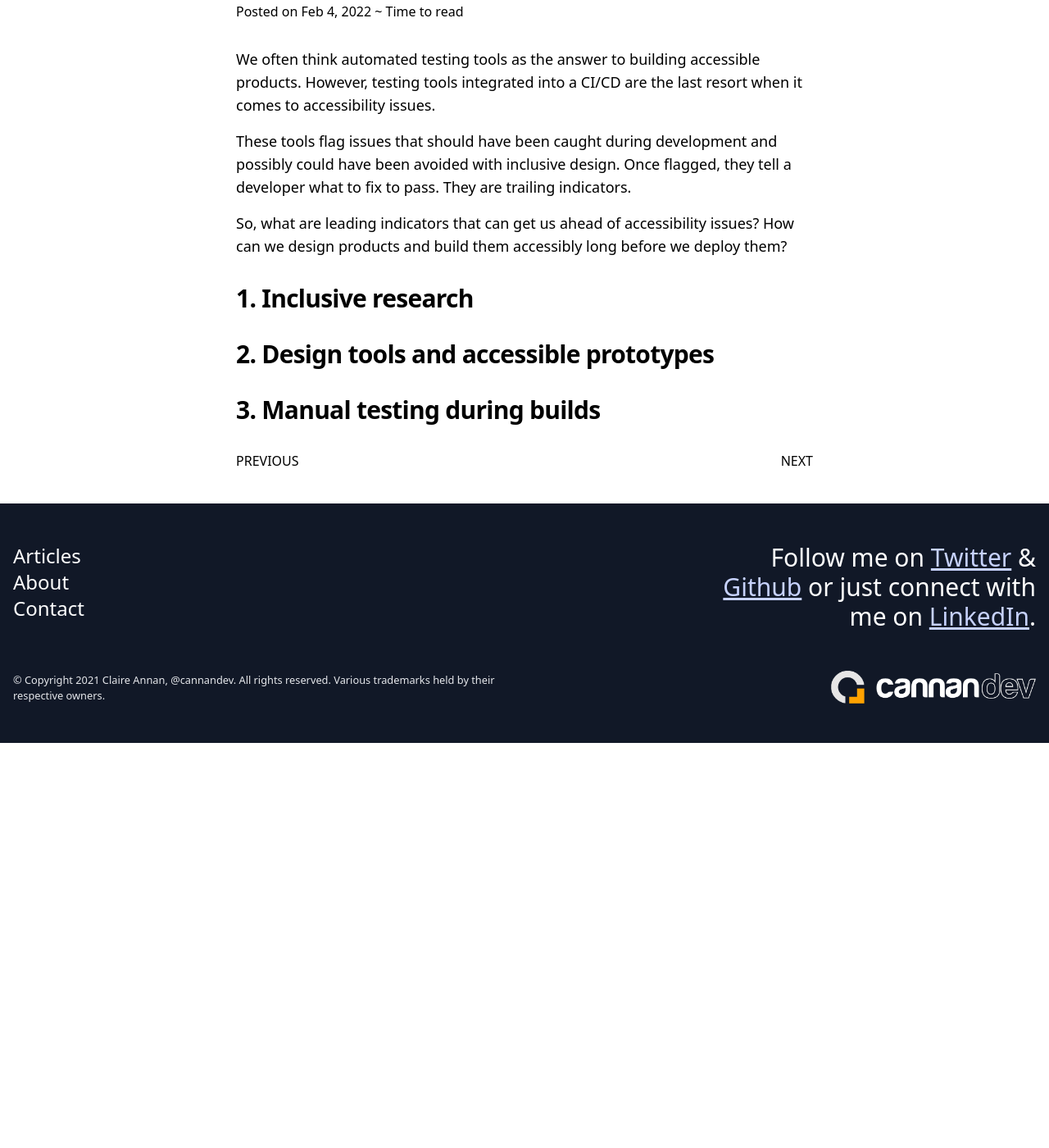
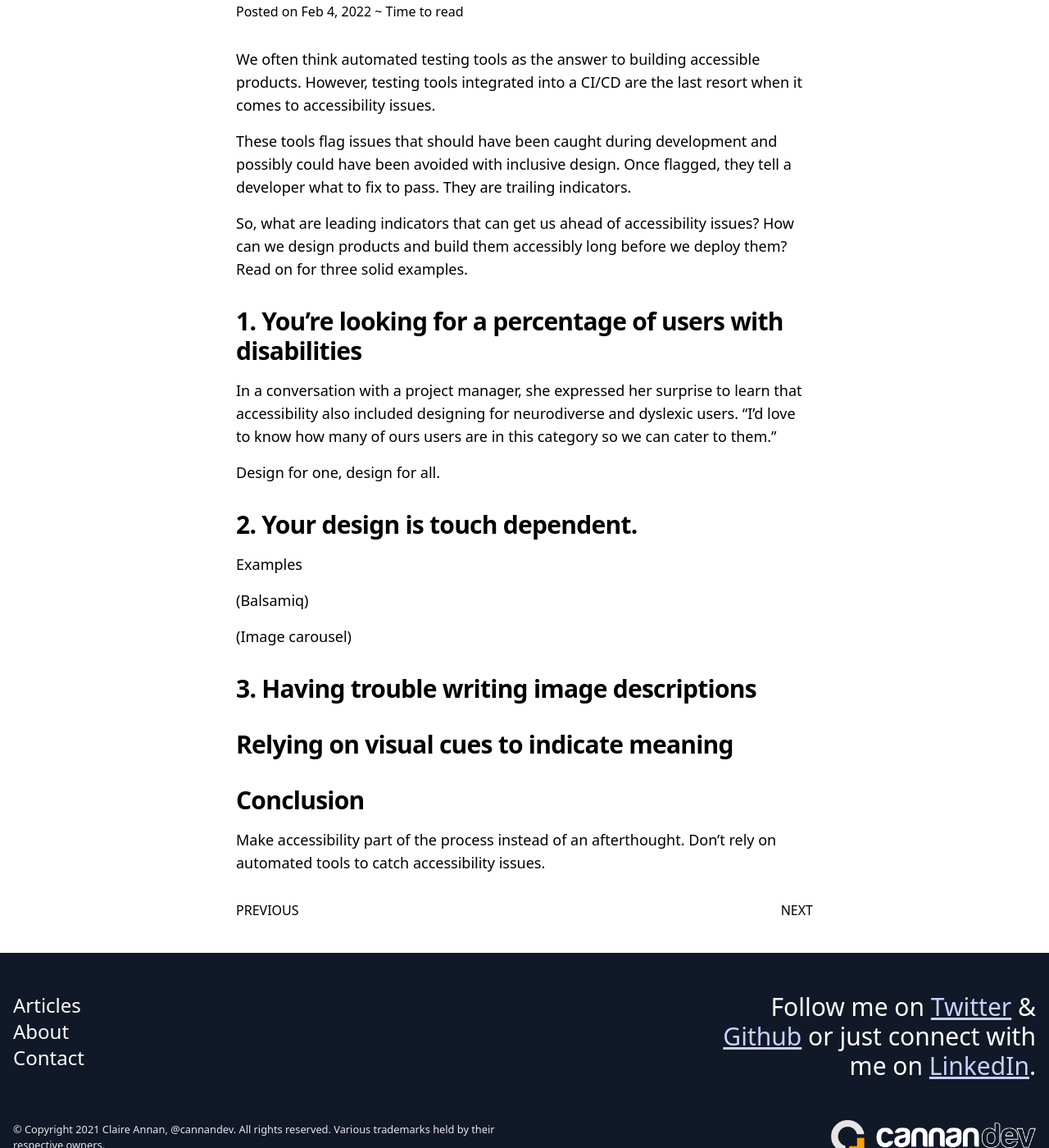
Before and after one commit to cannandev/plain-ole-jekyll-blog, a Jekyll site: the page built from _posts/2022-02-05-leading-vs-trailing-indicators-of-accessibility.markdown, in a window 1280 px wide and 1400 px high, scrolled down 300 px. Shown: the whole window at 82% size. Built offline with Jekyll 4.4.1, drawn with Linux system fonts in a browser that asks for light colours; before the commit the page ends 1206 px from its top, so only the background shows below that.

Commit message:
Update draft.

```diff
--- a/_posts/2022-02-05-leading-vs-trailing-indicators-of-accessibility.markdown
+++ b/_posts/2022-02-05-leading-vs-trailing-indicators-of-accessibility.markdown
@@ -10,10 +10,25 @@ We often think automated testing tools as the answer to building accessible prod
 
 These tools flag issues that should have been caught during development and possibly could have been avoided with inclusive design. Once flagged, they tell a developer what to fix to pass. They are trailing indicators.
 
-So, what are leading indicators that can get us ahead of accessibility issues? How can we design products and build them accessibly long before we deploy them?
+So, what are leading indicators that can get us ahead of accessibility issues? How can we design products and build them accessibly long before we deploy them? Read on for three solid examples.
 
-## 1. Inclusive research
+## 1. You're looking for a percentage of users with disabilities
 
-## 2. Design tools and accessible prototypes
+In a conversation with a project manager, she expressed her surprise to learn that accessibility also included designing for neurodiverse and dyslexic users. "I'd love to know how many of ours users are in this category so we can cater to them."
 
-## 3. Manual testing during builds
+Design for one, design for all.
+## 2. Your design is touch dependent.
+
+Examples
+
+(Balsamiq)
+
+(Image carousel)
+
+## 3. Having trouble writing image descriptions
+
+## Relying on visual cues to indicate meaning
+
+## Conclusion
+
+Make accessibility part of the process instead of an afterthought. Don't rely on automated tools to catch accessibility issues.
```
